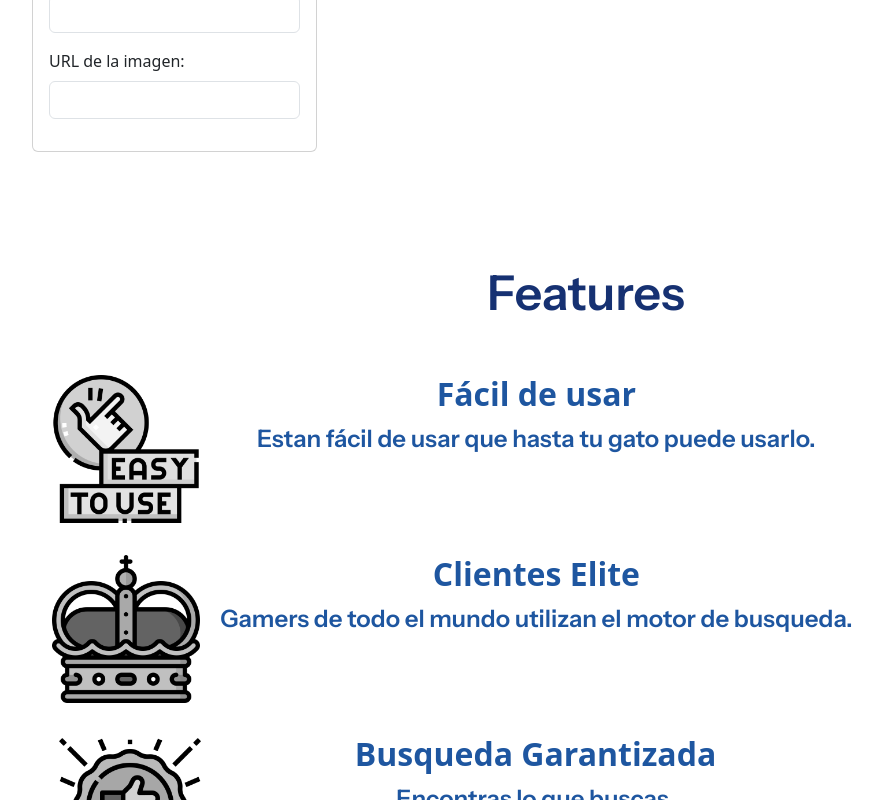
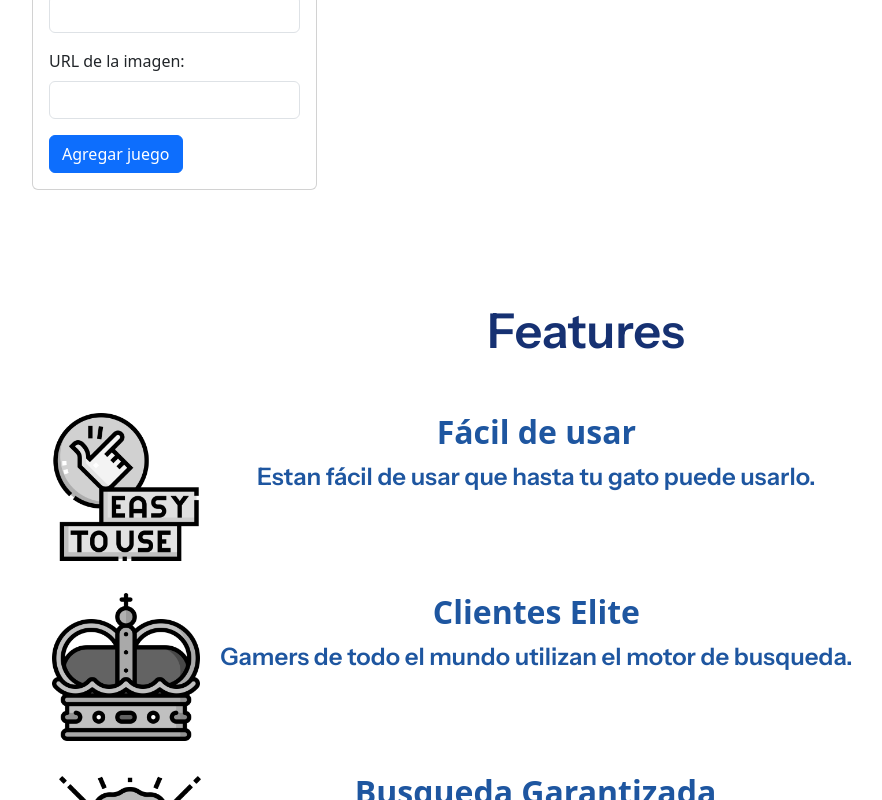
Before and after one commit to charrassebastian/games-catalog-frontend, a React (Vite) app in the folder juegos-serios-frontend/: page / in a window 1280 px wide. Shown: the part 1680-2480 px from the top of the page, without its empty margins (54-936 px from the left). Built offline with nearby package versions, Linux system fonts and the light colour scheme; a web font is replaced by a local one.

Commit message:
Now the user can add and edit games

```diff
--- a/juegos-serios-frontend/examples/exampleGame.tsx
+++ b/juegos-serios-frontend/examples/exampleGame.tsx
@@ -3,11 +3,7 @@ import Game from "../src/types/Game"
 export const game: Game = {
   "name": "Plague Inc.",
   "area": ["Ciencias Naturales"],
-  "purpose": {
-    "messagePropagation": ["example1", "example2"],
-    "training": ["example"],
-    "informationExchange": true
-  },
+  "purpose": [],
   "scope": {
     "market": ["example1", "example2"],
     "public": ["example1", "example2"]
--- a/juegos-serios-frontend/src/GameComponents/EditableCard.tsx
+++ b/juegos-serios-frontend/src/GameComponents/EditableCard.tsx
@@ -1,12 +1,15 @@
 import Game from '../types/Game'
 import React, { useState } from 'react'
+import axios from 'axios'
+import { useMutation } from '@tanstack/react-query'
+import { baseUrl } from '../constants/url'
 
 export function EditableCard({ game, isNewGame, onGameDelete }: { game: Game, isNewGame?: boolean, onGameDelete: (id: string) => void }) {
-    console.log(game)
     const [gameName, setGameName] = useState(game.name)
     const [description, setDescription] = useState(game.description)
     // const [areas, setAreas] = useState(game.area)
     const [newArea, setNewArea] = useState("")
+    const [purpose, setPurpose] = useState(game.purpose)
     const [hasGoal, setHasGoal] = useState(game.hasGoal)
     const [contentValidation, setContentValidation] = useState(game.contentValidation)
     const [observationsAndSuggestions, setObservationsAndSuggestions] = useState(game.observationsAndSuggestions)
@@ -20,6 +23,7 @@ export function EditableCard({ game, isNewGame, onGameDelete }: { game: Game, is
     const onGameNameChange = (e: React.ChangeEvent<HTMLInputElement>) => setGameName(e.target.value)
     const onDescriptionChange = (e: React.ChangeEvent<HTMLInputElement>) => setDescription(e.target.value)
     // const onAreasChange = (e: React.ChangeEvent<HTMLInputElement>) => setAreas(e.target.value)
+    // const onPurposeChange = (e: React.ChangeEvent<HTMLInputElement>) => setPurpose(e.target.value)
     const onNewAreaChange = (e: React.ChangeEvent<HTMLInputElement>) => setNewArea(e.target.value)
     const onHasGoalChange = () => setHasGoal(!hasGoal)
     const onContentValidationChange = (e: React.ChangeEvent<HTMLInputElement>) => setContentValidation(e.target.value)
@@ -31,9 +35,38 @@ export function EditableCard({ game, isNewGame, onGameDelete }: { game: Game, is
     // const onMarketChange = (e: React.ChangeEvent<HTMLInputElement>) => setMarket(e.target.value)
     // const onGamePublicChange = (e: React.ChangeEvent<HTMLInputElement>) => setGamePublic(e.target.value)
 
+    const editedGame = {
+        _id: game._id,
+        name: gameName,
+        area: game.area,
+        purpose: purpose,
+        scope: {
+            market: game.scope.market,
+            public: game.scope.public
+        },
+        hasGoal,
+        description,
+        link,
+        contentValidation,
+        observationsAndSuggestions,
+        score,
+        imageLink,
+        others
+    }
+
+    const updateGameMutation = useMutation({
+        mutationFn: () => axios.put(baseUrl + 'game', { game: editedGame }, { params: { id: game._id } })
+    })
+    const createGameMutation = useMutation({
+        mutationFn: (game: Game) => axios.post(baseUrl + 'game', { game })
+    })
+
+    const onGameUpdate = () => updateGameMutation.mutate()
+    const onGameCreate = (game: Game) => createGameMutation.mutate(game)
+
     return (
         <div className="card m-3">
-            { game.imageLink?.length ? <img src={game.imageLink} className="card-img-top text-dark" alt={game.name} /> : null }
+            {game.imageLink?.length ? <img src={game.imageLink} className="card-img-top text-dark" alt={game.name} /> : null}
             <h3 className="card-title text-dark m-3">{game.name}</h3>
             <div className="card-body">
                 <form>
@@ -53,6 +86,7 @@ export function EditableCard({ game, isNewGame, onGameDelete }: { game: Game, is
                     </div>
                     ))
                     } */}
+                    {/* allow the user to edit the purpose */}
                     <div className="mb-3">
                         <label htmlFor={'newArea-' + game.name} className="form-label">Nueva area</label>
                         <input id={'newArea-' + game.name} type="text" className="form-control" value={newArea} onChange={onNewAreaChange} />
@@ -102,7 +136,13 @@ export function EditableCard({ game, isNewGame, onGameDelete }: { game: Game, is
                     </div>
                 ))
                 } */}
-                { !isNewGame ? <button type="button" className="btn btn-danger" onClick={() => onGameDelete(game._id!!)}>Borrar juego</button> : null }
+                    {!isNewGame ? <div><button type="button" className="btn btn-danger mb-3" onClick={() => onGameDelete(game._id!!)}>Borrar juego</button></div> : null}
+                    <div>
+                        {!isNewGame
+                            ? <button type="button" className="btn btn-primary" onClick={() => onGameUpdate()}>Actualizar juego</button>
+                            : <button type="button" className="btn btn-primary" onClick={() => onGameCreate(editedGame)}>Agregar juego</button>
+                        }
+                    </div>
                 </form>
             </div>
         </div>
--- a/juegos-serios-frontend/src/GameComponents/GameCard.tsx
+++ b/juegos-serios-frontend/src/GameComponents/GameCard.tsx
@@ -3,7 +3,6 @@ import { EditableCard } from './EditableCard'
 import { InformationCard } from './InformationCard'
 
 export default function GameCard({ game, isEditable, onGameDelete }: { game: Game, isEditable: boolean, onGameDelete: (id: string) => void }) {
-  console.log('this is a game card')
   return (
     isEditable
       ? <EditableCard game={game} onGameDelete={onGameDelete} />
```
Also changed, not shown: juegos-serios-frontend/src/GameComponents/GameList.tsx (+0 -7 lines).
